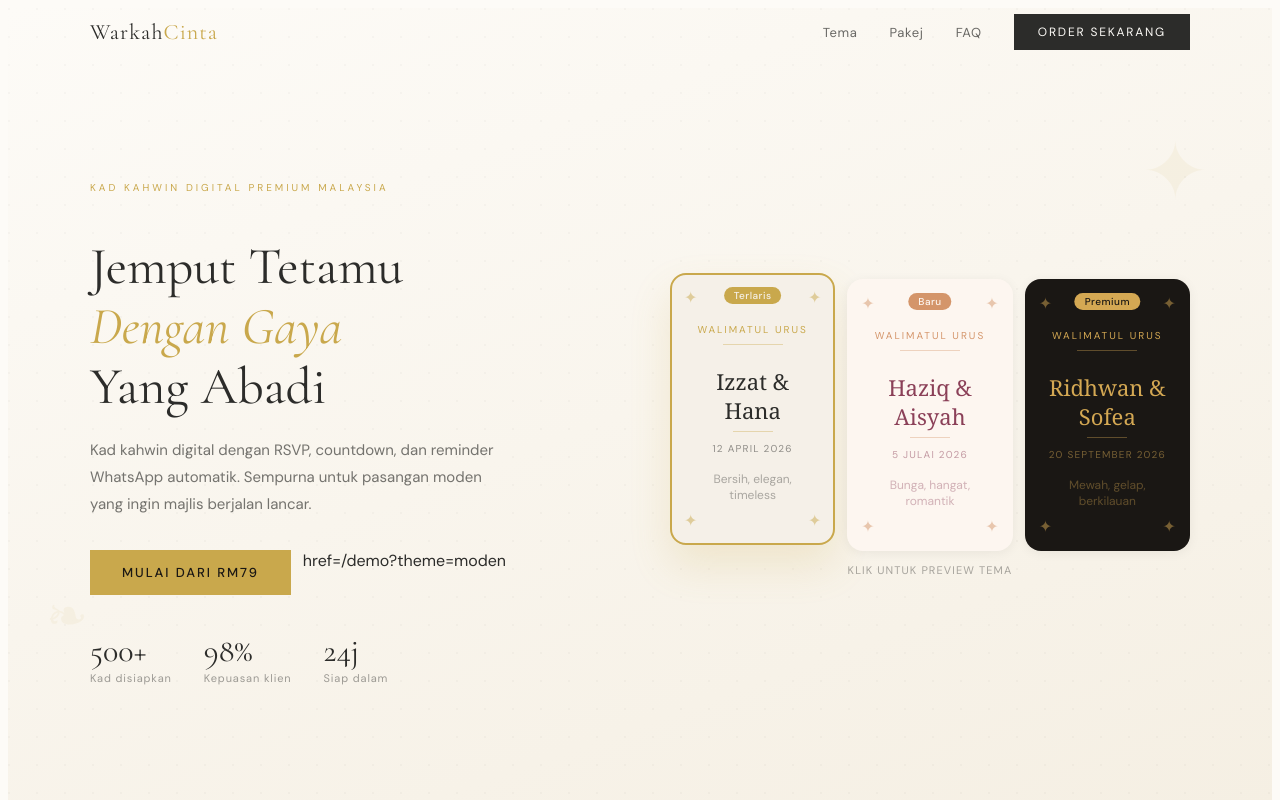
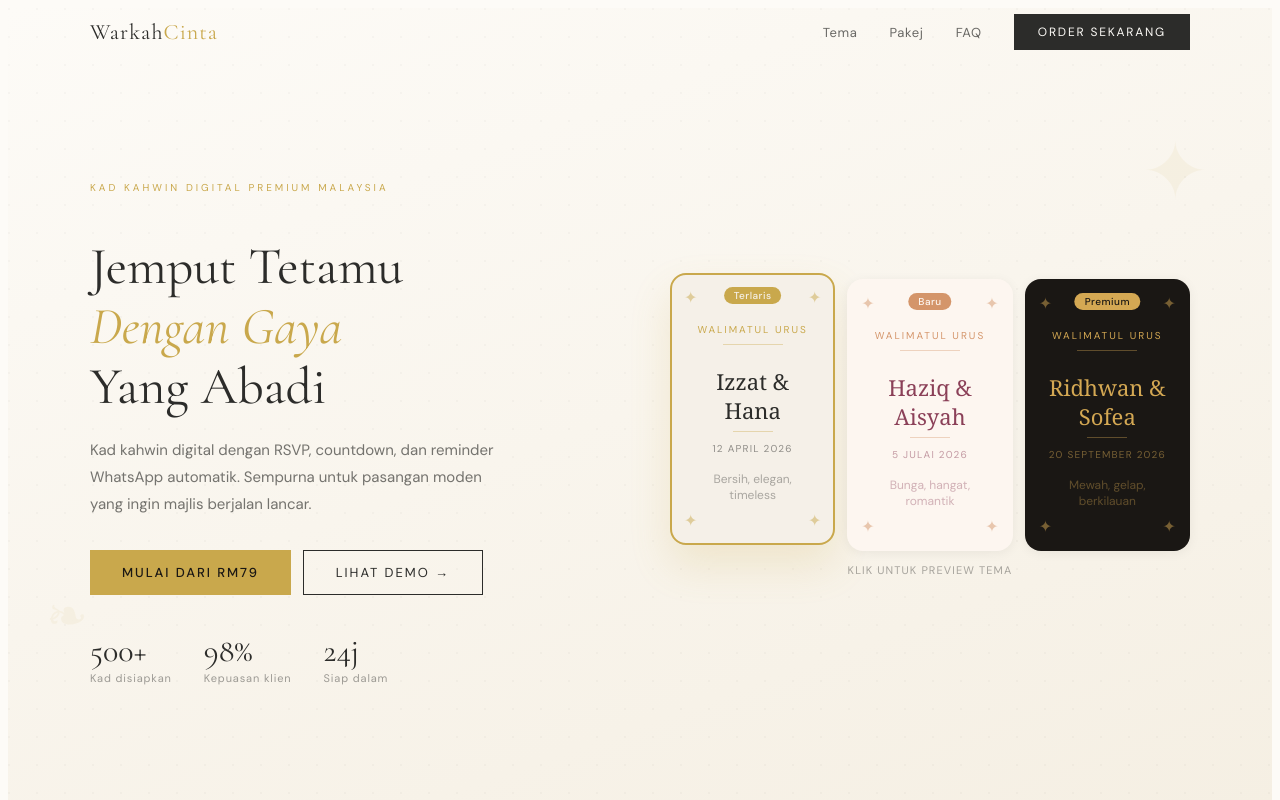
Before and after one commit to zuhdizahirzz-sys/wedding-platform, a Next.js app: page / in a window 1280 px wide. Shown: the top 800 px of the page. Built offline with nearby package versions, Linux system fonts and the light colour scheme.

Commit message:
fix demo button hero

```diff
--- a/app/page.js
+++ b/app/page.js
@@ -272,7 +272,7 @@ export default function LandingPage() {
             </p>
             <div className="fade-up fade-up-4" style={{ display: 'flex', gap: 12, flexWrap: 'wrap', marginBottom: 40 }}>
               <a href="#pakej" className="btn-gold">Mulai dari RM79</a>
-              href={`/demo?theme=${THEMES[activeTheme].id}`}
+              <a href={`/demo?theme=${THEMES[activeTheme].id}`} className="btn-outline">Lihat Demo →</a>
             </div>
             {/* Stats */}
             <div className="fade-up fade-up-5" style={{ display: 'flex', gap: 32 }}>
```
